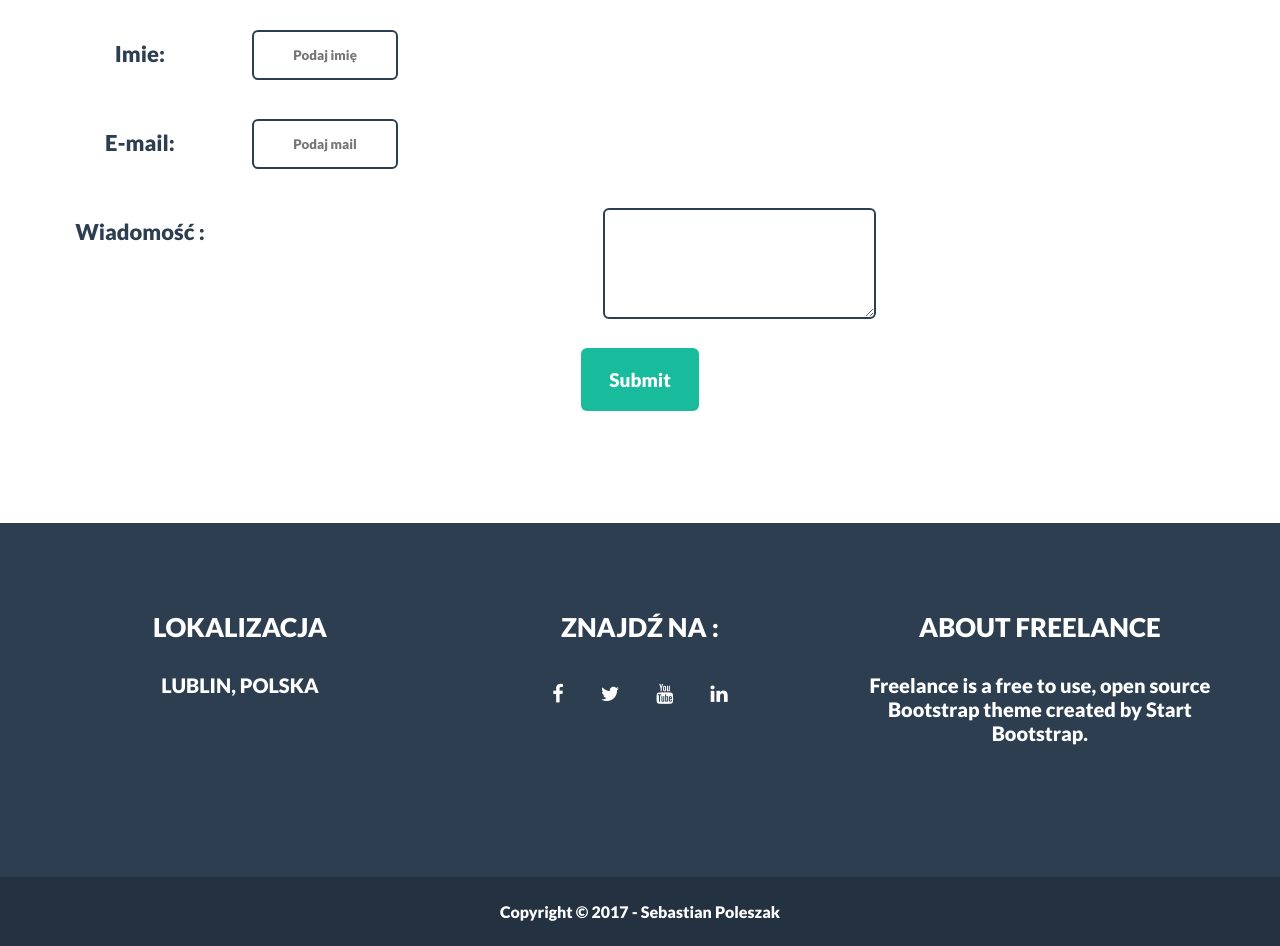
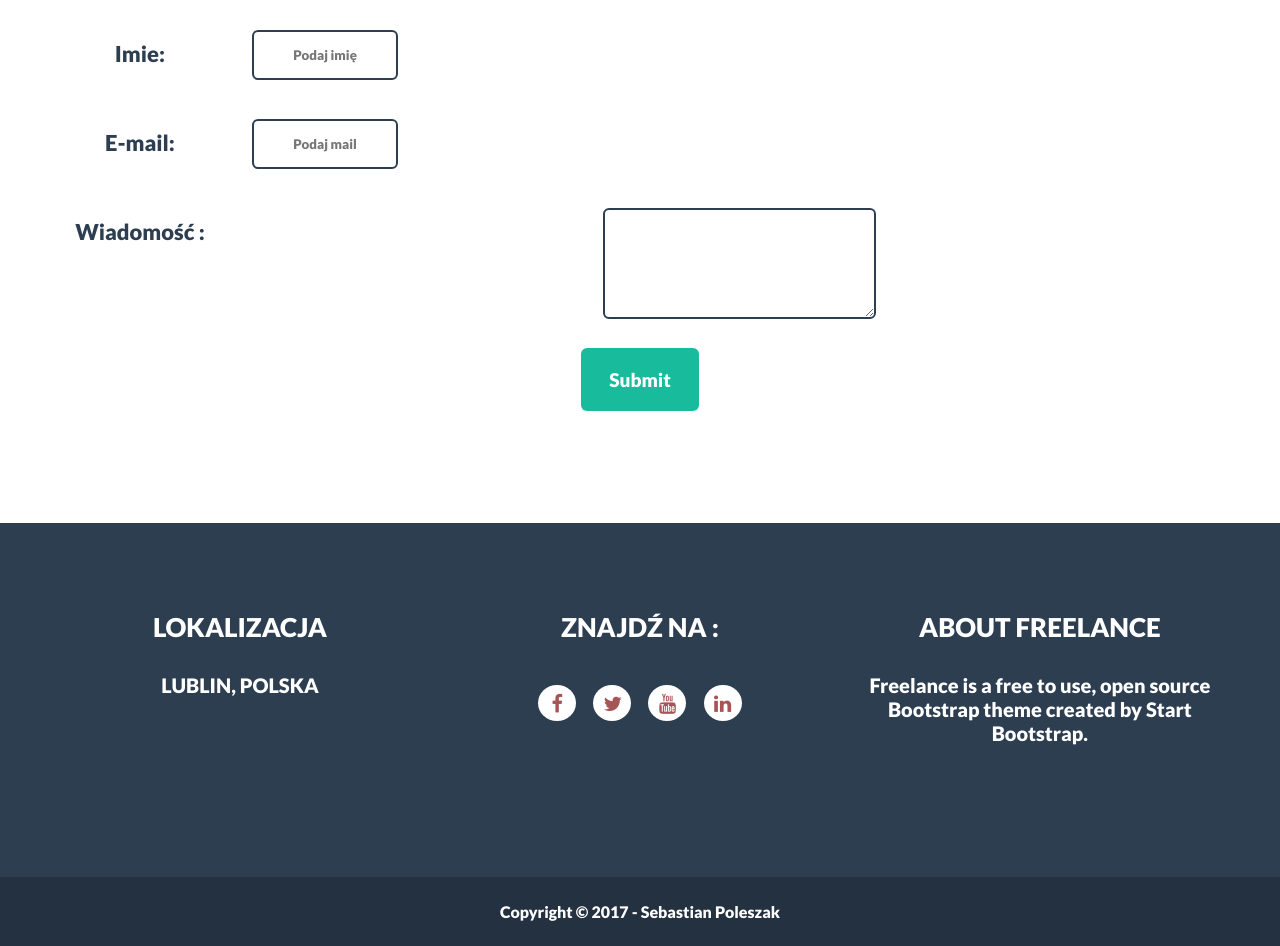
Before and after one commit to hisolmex/portfolio-flat-design, a plain HTML site: page index.html in a window 1280 px wide. Shown: the part 3153-4099 px from the top of the page. Drawn offline with nearby package versions, Linux system fonts and the light colour scheme.

Commit message:
social-media-icon

```diff
--- a/CSS/style.css
+++ b/CSS/style.css
@@ -305,16 +305,26 @@ button.s:hover {
     padding: 0 10px;
 }
 .social-media a {
-    text-decoration: none;
-    color: #fff;
+        text-decoration: none;
+    color: #a55555;
+    height: 63px;
+    line-height: 61px;
+    padding: 6px 10px;
+    font-size: 20px;
+    width: 59px;
+    background: white;
+    border-radius: 100%;
+}
+.fa {
+	width: 18px;
 }
 ul.social-icons {
     margin: 0;
     padding: 0;
 }
 a.social-icon:hover  {
-	color: #edff00;
-	font-size: 28px;
+	color: white;
+	background-color: #a55555
 }
 input.form-control {
     margin-top: 15px;
```
